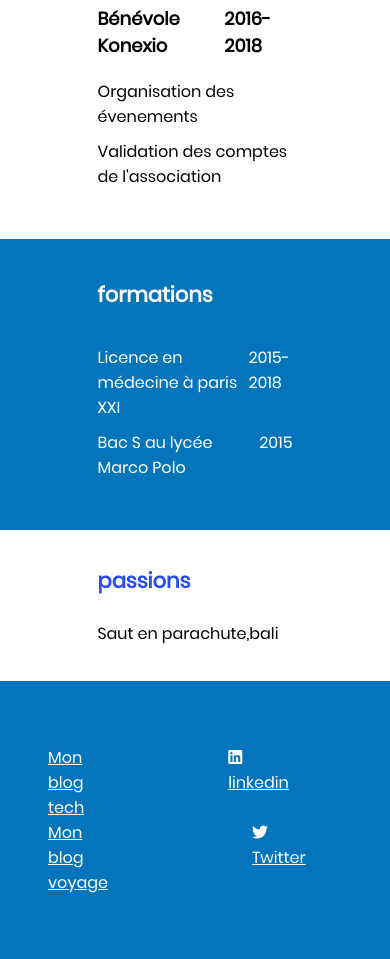
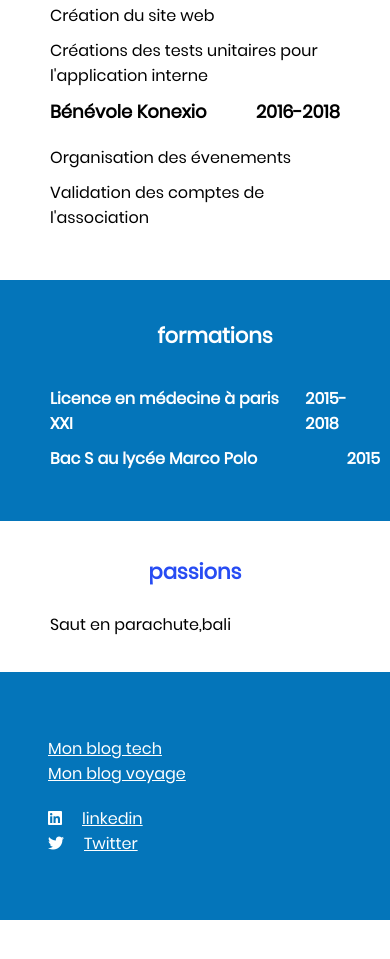
Before and after one commit to karimoucisse/mycv, a plain HTML site: page index.html in a window 390 px wide. Shown: the part 949-1908 px from the top of the page. After the commit the page ends 1869 px from the top, so only its background shows below. Drawn offline with Linux system fonts and the light colour scheme.

Commit message:
projet cv terminé

```diff
--- a/index.html
+++ b/index.html
@@ -4,6 +4,7 @@
 <head>
     <meta charset="UTF-8">
     <link rel="stylesheet" href="styles.css">
+    <meta name="viewport" content="width=device-width, initial-scale=1.0" />
     <script src="https://kit.fontawesome.com/9c09657d67.js" crossorigin="anonymous"></script>
 
     <title>tp-git</title>
@@ -74,10 +75,11 @@
     <footer>
         <div class="blog">
             <div><a href=" https://www.konexio.eu/" target="blank">Mon blog tech</a></div>
+            <div> <a href=" https://www.konexio.eu/" target="blank">Mon blog voyage</a></div>
+        </div>
+        <div class="logo_content">
+
             <div class="logo"><i class="fab fa-linkedin"></i>linkedin</div>
-        </div>
-        <div class="blog">
-            <div> <a href=" https://www.konexio.eu/" target="blank">Mon blog voyage</a></div>
             <div class="logo"><i class="fab fa-twitter"></i>Twitter</div>
         </div>
     </footer>
--- a/styles.css
+++ b/styles.css
@@ -21,6 +21,7 @@ header {
 header div {
     font-size: 22px;
 }
+
 header nav ul li{
     display: inline;
     list-style: none;
@@ -71,7 +72,7 @@ header nav ul li a {
 
 .experience {
    /* width: 50%;*/
-    margin: auto;
+    /*margin: auto;*/
     padding: 40px 25%;
 
 }
@@ -95,11 +96,12 @@ header nav ul li a {
     background-color: #0475ba ;
     padding: 40px 25%;
     color: #fff;
+    font-weight: 600;
 }
 .formation .titre_formation {
     margin-bottom: 35px;
     font-size: 21px;
-    font-weight: 600;
+
 
 }
 .formation .contenu_formation {
@@ -123,19 +125,20 @@ footer {
     background-color: #0475ba;
     color: #fff;
     text-decoration: underline;
+    display: flex;
 }
 footer a {
     color: #fff;
 }
 
-footer .blog {
+/*footer .blog {
     display: flex;
-    /*width: 40%;*/
-}
+    width: 40%;
+}*/
 footer .blog div {
     margin-right: 9em;
 }
-footer .blog div i {
+footer div i {
     margin-right: 20px;
 }
 footer .logo {
@@ -143,8 +146,11 @@ footer .logo {
 }
 /*********************************************************************************************************************/
 
-@media screen and (min-width: 780px)
+@media screen and (max-width: 780px)
 {
+    header nav {
+        display: none;
+    }
 
     .profil {
         width: 100%;
@@ -159,4 +165,51 @@ footer .logo {
     .profil .img_profil {
         margin: 20px 0 0 30px;
     }
+
+
+    .experience {
+         margin: auto;
+         padding: 40px 50px;
+
+     }
+     .experience .titre_experience {
+         text-align: center;
+     }
+
+
+    .presentation {
+        padding-left: 40px;
+    }
+    .presentation .presentation_titre {
+        text-align: center;
+        margin-bottom: 50px;
+    }
+
+    .formation{
+        background-color: #0475ba ;
+        padding: 40px 10px 40px 50px;
+        color: #fff;
+    }
+    .formation .titre_formation {
+        text-align: center;
+    }
+    .formation .contenu_formation {
+        display: flex;
+        justify-content: space-between;
+        margin-bottom: 10px;
+    }
+
+    .passions {
+        padding: 35px 50px;
+    }
+    .passions .titre_passions {
+        text-align: center;
+    }
+
+    footer {
+        flex-direction: column;
+    }
+    footer .blog {
+        margin-bottom: 20px;
+    }
 }
```
